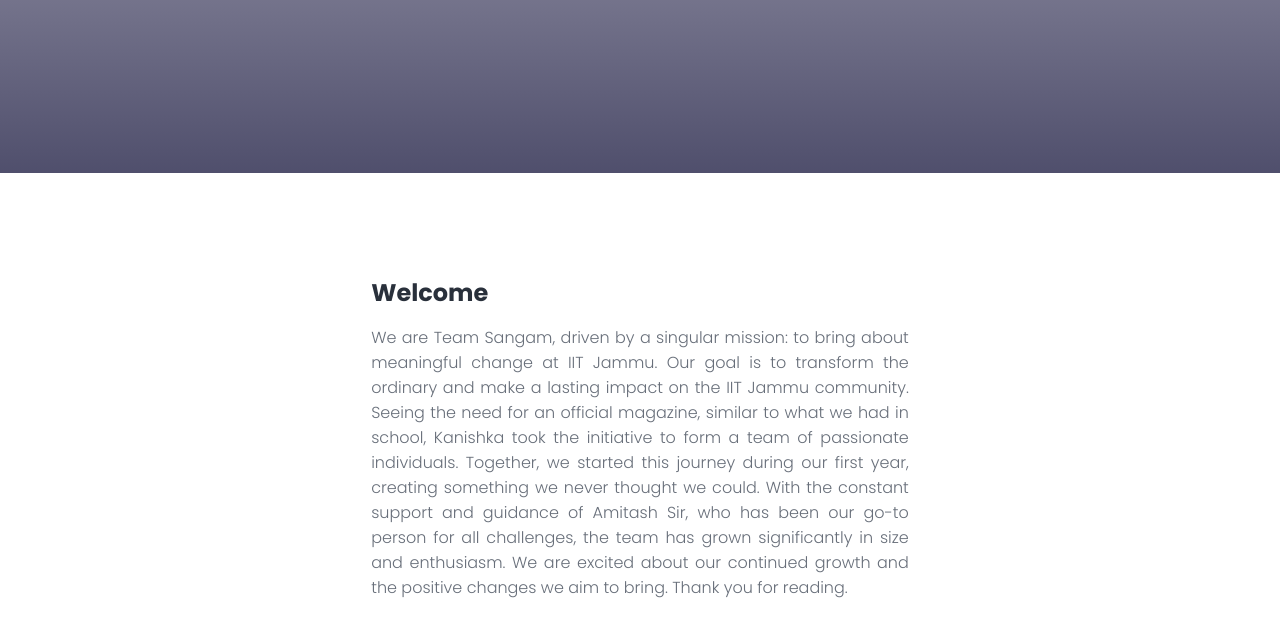
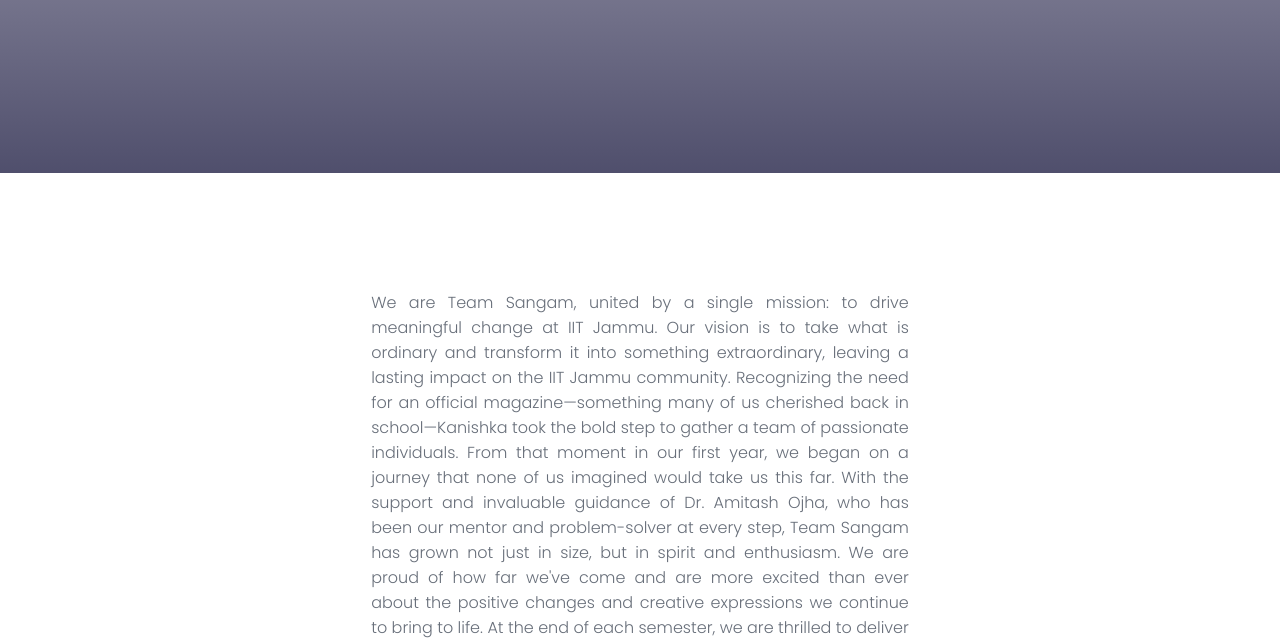
Before and after one commit to Dhruv2816/Sangam-main, a plain HTML site: page about.html in a window 1280 px wide. Shown: the part 307-951 px from the top of the page. Drawn offline with nearby package versions, Linux system fonts and the light colour scheme.

Commit message:
Update about.html

```diff
--- a/about.html
+++ b/about.html
@@ -50,16 +50,23 @@
 
 		<div class="about-text">
 			<h2>
-				Welcome
+
 			</h2>
 			<p>
-				We are Team Sangam, driven by a singular mission: to bring about meaningful change at IIT Jammu. Our goal is to transform the ordinary and make a lasting impact on the IIT Jammu community. Seeing the need for an official magazine, similar to what we had in school, Kanishka took the initiative to form a team of passionate individuals. Together, we started this journey during our first year, creating something we never thought we could. With the constant support and guidance of Amitash Sir, who has been our go-to person for all challenges, the team has grown significantly in size and enthusiasm. We are excited about our continued growth and the positive changes we aim to bring. Thank you for reading.
-			</p>
+				We are Team Sangam, united by a single mission: to drive meaningful change at IIT Jammu. Our vision is to take what is ordinary and transform it into something extraordinary, leaving a lasting impact on the IIT Jammu community. Recognizing the need for an official magazine—something many of us cherished back in school—Kanishka took the bold step to gather a team of passionate individuals. From that moment in our first year, we began on a journey that none of us imagined would take us this far.
+
+With the support and invaluable guidance of Dr. Amitash Ojha, who has been our mentor and problem-solver at every step, Team Sangam has grown not just in size, but in spirit and enthusiasm. We are proud of how far we've come and are more excited than ever about the positive changes and creative expressions we continue to bring to life.
+
+At the end of each semester, we are thrilled to deliver a hardcopy of Sangam to every student. Through these pages, we capture the essence of the events, activities, and moments that shaped the past semester, offering a glimpse into the memories that were made and shared. Sangam is not just a magazine; it’s a reflection of our collective experience as students of IIT Jammu.
+
+Driven by students and created for students, Sangam strives to represent every official event and activity that takes place on campus, giving a voice to the community we are so proud to be a part of. We also felt it was essential to include stories about Jammu itself—whether it’s delving into the history, traditions, or the rich culture of this city we now call home. We believe that every IIT Jammu student should have a deeper connection with the past and present of Jammu, and this is our small but meaningful contribution to fostering that bond.
+
+Thank you for being a part of our journey. Together, we’re building something bigger than ourselves—a tradition that will grow stronger with every passing semester.</p>
 
 			<div class="about-fe">
 
 				<div class="fe-text">
-					<h2>Editions</h2>
+					<!-- <h2>Editions</h2>
 					<p>
 						After the end of each semester, we provide every student with a hardcopy of our beloved Sangam. Consisting of all the events that took place in the by gone semester and giving everyone a peek into the memorise they have created and made during the run.
 					</p>
@@ -72,8 +79,9 @@
 					<p>
 						Sangam is by the student of IIT Jammu and for the students of IIT Jammu. We comprise of all activities and events that officially takes place in the campus. We also decided for the magazine to have a story about Jammu be it the history of Jammu or its traditions etc. We believe the students of IIT Jammu should know the past and present of their dearest Jammu city, and this is just a small step towards it.
 					</p>
-				</div>
+				</div> -->
 			</div>
+
 			<div class="about-image">
 				<img src="" alt="">
 			</div>
```
